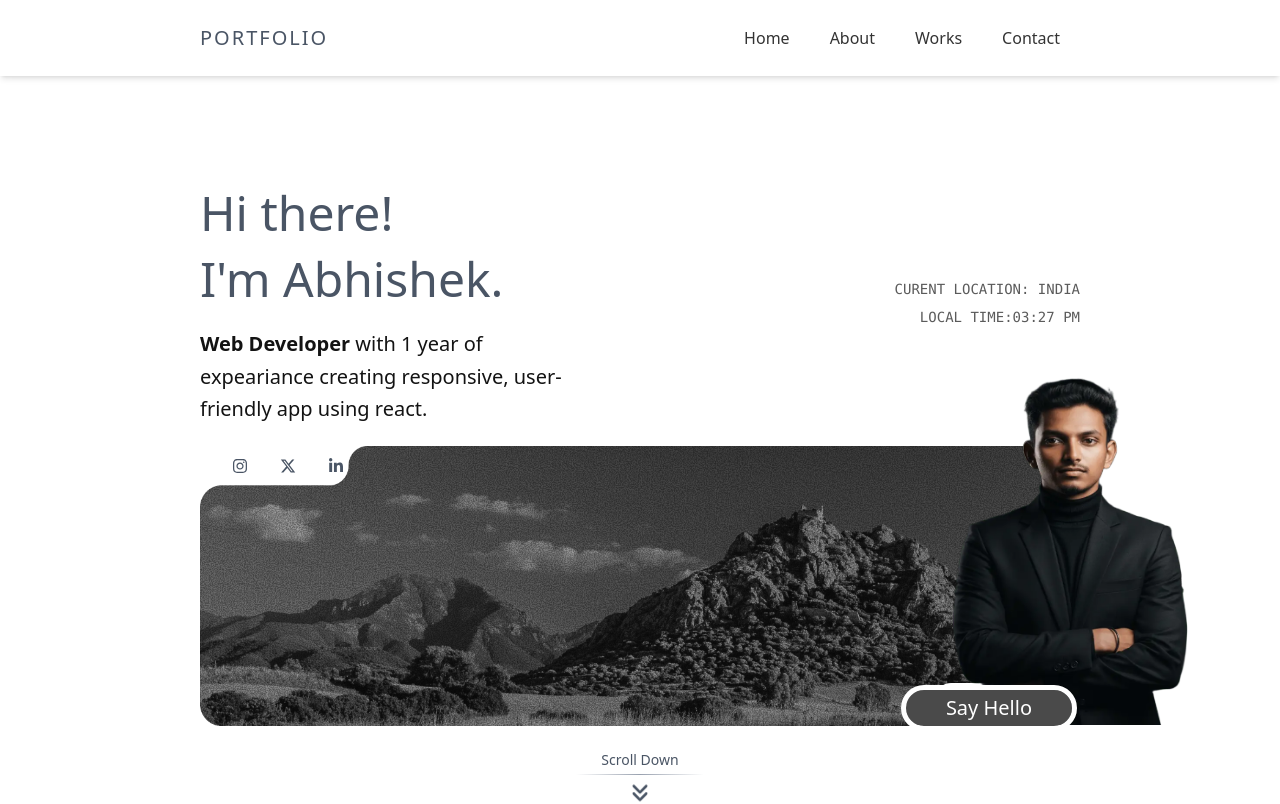
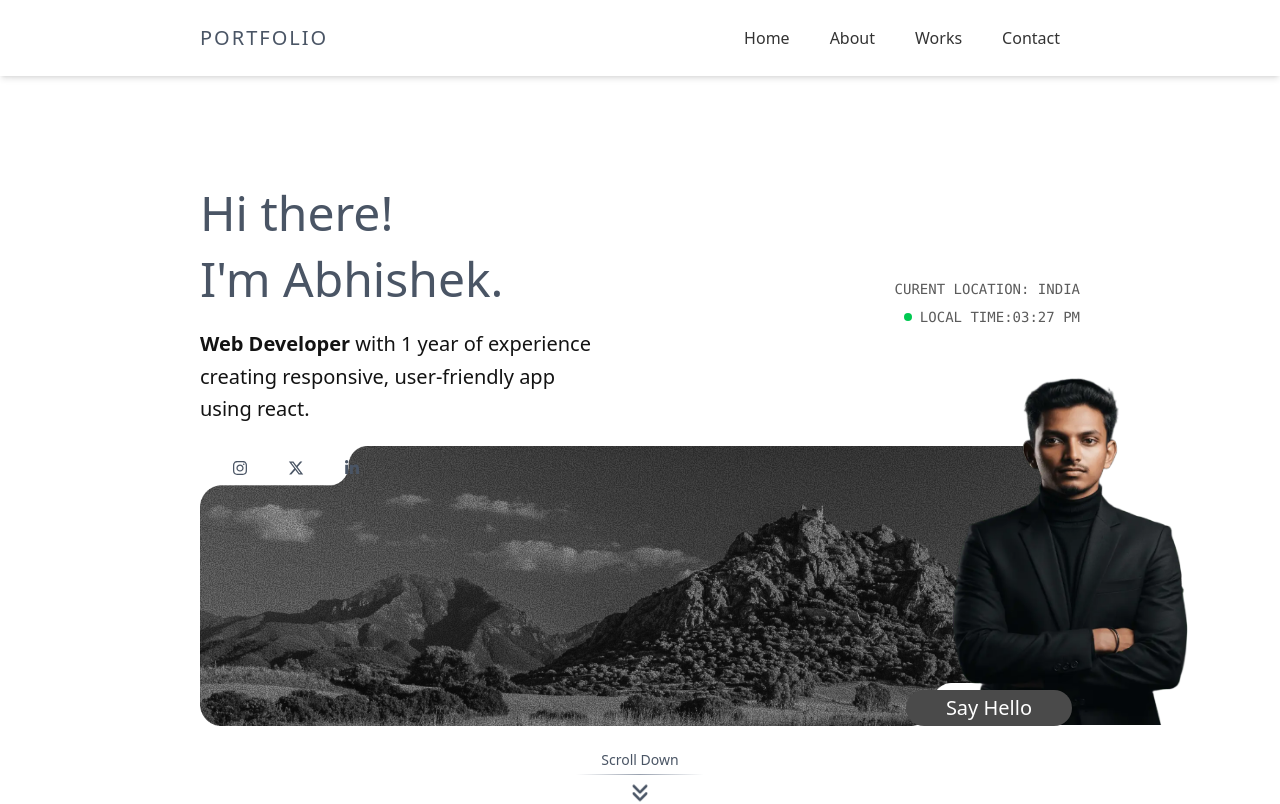
Before and after one commit to abhishekkarayil/portfolio, a React (Vite) app: page / in a window 1280 px wide. Shown: the top 804 px of the page. Built offline with nearby package versions, Linux system fonts and the light colour scheme.

Commit message:
enhance(AboutMe, Home, Works): improve button styling and responsiveness

```diff
--- a/src/Components/AboutMe/AboutMe.jsx
+++ b/src/Components/AboutMe/AboutMe.jsx
@@ -4,6 +4,7 @@ import { MdOutlineArrowOutward } from "react-icons/md";
 
 function AboutMe() {
     const skills = ["My Expertise", "HTML5", "CSS3", "JavaScript", "React.js", "Tailwind CSS", "Bootstrap"]
+
 
     return (
         <div className='lg:px-50 md:px-15 mt-15 px-2.5'>
@@ -62,8 +63,8 @@ function AboutMe() {
                     ))}
                 </div>
 
-                <div className='flex lg:mt-8  justify-center items-center p-5'>
-                    <button className='bg-[#4A4A4A] text-[#FFFFFF] text-sm md:text-base rounded-4xl md:w-35 md:h-10 w-35 h-8 hover:bg-[#5b5959]'>
+                <div className='flex   justify-center items-center p-5'>
+                    <button className='bg-[#4A4A4A] text-[#FFFFFF] text-sm md:text-base rounded-4xl md:w-35 md:h-10 w-35 h-8 hover:bg-[#5b5959] hover:cursor-pointer'>
                         Read More
                     </button>
                 </div>
--- a/src/Components/Header/StaggeredMenu/StaggeredMenu.jsx
+++ b/src/Components/Header/StaggeredMenu/StaggeredMenu.jsx
@@ -277,12 +277,10 @@ export const StaggeredMenu = ({
 
     textCycleAnimRef.current?.kill();
 
-    // Use icons directly, not keys for switching
     const currentIcon = opening ? <RiMenu3Fill key="menu" size="1.2em" /> : <IoCloseSharp key="close" size="1.2em" />;
     const targetIcon = opening ? <IoCloseSharp key="close" size="1.2em" /> : <RiMenu3Fill key="menu" size="1.2em" />;
     const cycles = 3;
 
-    // Build sequence of icons for animation
     const seq = [currentIcon];
     let lastIsMenu = opening;
     for (let i = 0; i < cycles; i++) {
--- a/src/Components/Home/Home.jsx
+++ b/src/Components/Home/Home.jsx
@@ -1,11 +1,10 @@
 import React from 'react'
 import { FaBeer } from "react-icons/fa";
 import { FaXTwitter } from "react-icons/fa6";
-import { FaLinkedinIn } from "react-icons/fa";
+import { FaLinkedinIn, FaInstagram } from "react-icons/fa";
 import bgImage from "../../assets/Images/Subtract.webp";
 import ptImage from "../../assets/Images/abhishek.webp"
 import { FaAnglesDown } from "react-icons/fa6";
-import { FaInstagram } from "react-icons/fa";
 import Time from './Time';
 
 
@@ -13,59 +12,66 @@ import Time from './Time';
 
 
 const Home = () => {
+  // local socials with icons (don't import from Header)
+  const socialItems = [
+    { label: 'Instagram', link: 'https://instagram.com', icon: <FaInstagram /> },
+    { label: 'X', link: 'https://twitter.com', icon: <FaXTwitter /> },
+    { label: 'LinkedIn', link: 'https://linkedin.com', icon: <FaLinkedinIn /> },
+  ];
+
   return (
-    <section className='w-full relative flex flex-col  justify-center md:px-15 lg:px-50 px-5 mt-20 '>
+    <section className='w-full relative flex flex-col justify-center md:px-15 lg:px-50 px-5 mt-20'>
       <div className='flex flex-col justify-between items-start'>
+        <div className='flex pt-25 w-full md:flex-row flex-col items-center lg:space-x-20 lg:space-y-0 space-y-6'>
+          <div className='flex flex-col items-end text-sm md:hidden w-full text-right text-[#5B5B5B] space-y-2 font-mono'>
+            <p>CURENT LOCATION: INDIA</p>
+            <div className='flex items-center'>
+              <span className='w-2 h-2 bg-green-500 rounded-full mr-2' />LOCAL TIME: <Time/>
+            </div>
+          </div>
 
-        <div className='flex pt-25 w-full md:flex-row flex-col items-center lg:space-x-20 lg:space-y-0 space-y-6 '>
-            <div className='flex flex-col items-end text-sm md:hidden  w-full text-right text-[#5B5B5B]  space-y-2 font-mono'>
+          <div className='flex flex-col w-full'>
+            <h1 className='text-gray-600 lg:text-5xl text-3xl font-medium leading-snug'>Hi there! <br /> I'm Abhishek.</h1>
+            <p className='lg:text-xl text-sm max-w-130 text-[#131313] leading-relaxed mt-4'><span className='font-semibold'>Web Developer</span> with 1 year of experience creating responsive, user-friendly app using react.</p>
+          </div>
+
+          <div className='md:flex flex-col items-end text-sm hidden w-full text-right text-[#5B5B5B] space-y-2 font-mono'>
             <p>CURENT LOCATION: INDIA</p>
-            <p className='flex items-center '>
-              <span classNsmame='w-2 h-2 bg-green-500 rounded-full mr-2'></span>LOCAL TIME: <Time/></p>
-
-          </div>
-          <div className='flex flex-col w-full'>
-
-            <h1 className=' text-gray-600 lg:text-5xl text-3xl font-medium leading-snug'>Hi there! <br /> I'm Abhishek.</h1>
-            <p className='lg:text-xl text-sm max-w-130 text-[#131313] leading-relaxed mt-4 '><span className='font-semibold'>Web Developer</span> with 1 year of expeariance creating responsive, user-friendly app using react.</p>
-          </div>
-          <div className='md:flex flex-col items-end text-sm hidden  w-full text-right text-[#5B5B5B]  space-y-2 font-mono'>
-            <p>CURENT LOCATION: INDIA</p>
-            <p className='flex items-center '>
-              <span classNsmame='w-2 h-2 bg-green-500 rounded-full mr-2'></span>LOCAL TIME: <Time/></p>
-
+            <div className='flex items-center'>
+              <span className='w-2 h-2 bg-green-500 rounded-full mr-2' />LOCAL TIME: <Time/>
+            </div>
           </div>
         </div>
 
-        <div className='w-full flex  relative  mt-5 '>
-          <img src={bgImage} alt="Background"  loading="lazy"decoding="async" className='bg-cover grayscale-100 w-full lg:h-70' />
+        <div className='w-full flex relative mt-5'>
+          <img src={bgImage} alt="Background" loading="lazy" decoding="async" className='bg-cover grayscale-100 w-full lg:h-70' />
 
-          <div className=' absolute  flex gap-[9px] ml-2 mt-1 text-[6px]  md:gap-5 md:ml-3 lg:gap-8 md:text-base  md:mt-1 text-gray-600 lg:ml-6 rounded-3xl lg:p-2'>
-            <a href="https://instagram.com" target='_blank' rel='noreferrer'>
-              <FaInstagram className='hover:text-black' /> </a>
-            <a href="https://twitter.com" target='_blank' rel='noreferrer'>
-              <FaXTwitter className='hover:text-black' /></a>
-            <a href="https://linkedin.com" target='_blank' rel='noreferrer'>
-              <FaLinkedinIn className='hover:text-black' /></a>
+          <div className='absolute flex '>
+            <ul className='flex gap-[9px] ml-2 mt-1 text-[6px] md:gap-5 md:ml-3 lg:gap-10 md:text-base md:mt-1 text-gray-600 lg:ml-6 rounded-3xl lg:p-2'>
+              {socialItems.map((social, index) => (
+                <li key={index}>
+                  <a href={social.link} target='_blank' rel='noreferrer' className='inline-flex items-center'>
+                    {social.icon}
+                  </a>
+                </li>
+              ))}
+            </ul>
           </div>
-          <img src={ptImage} alt="abhishek" oading="lazy"decoding="async" className='absolute lg:w-[300px] h-26 ml-45 md:w-50 md:h-[245px] md:ml-100 bottom-[1px] lg:h-[350px] lg:ml-180 lg:bottom-[0.5px]' />
-          <button className='absolute bg-[#4A4A4A] text-white text-[6px] px-3 py:1.5 outline-4
-           md:text-xs md:px-6 md:py-1 md:right-2 lg:text-xl lg:px-10 lg:py-1 rounded-4xl bottom-0 right-1 outline-white md:outline-7 lg:outline-5 hover:bg-[#464444] hover:cursor-pointer'>Say Hello</button>
 
+          <img src={ptImage} alt="abhishek" loading="lazy" decoding="async" className='absolute lg:w-[300px] h-26 ml-45 md:w-50 md:h-[245px] md:ml-100 bottom-[1px] lg:h-[350px] lg:ml-180 lg:bottom-[0.5px]' />
+
+          <button className='absolute bg-[#4A4A4A] text-white text-[6px] px-3 py-1.5 md:text-xs md:px-6 md:py-1 md:right-2 lg:text-xl lg:px-10 lg:py-1 rounded-4xl bottom-0 right-1 hover:bg-[#464444] hover:cursor-pointer'>
+            Say Hello
+          </button>
         </div>
+      </div>
 
+      <div className="text-center mt-6 flex flex-col items-center gap-1">
+        <p className="text-sm text-gray-600">Scroll Down</p>
+        <div className="w-32 h-[1.5px] bg-gradient-to-r from-transparent via-gray-400 to-transparent" />
+        <FaAnglesDown className='lg:text-xl md:text-lg text-base text-gray-600 mt-2 animate-bounce' />
       </div>
-      <div class="text-center mt-6 flex flex-col items-center gap-1">
-    <p class="text-sm text-gray-600">Scroll Down</p>
-    <div className="w-32 h-[1.5px] bg-gradient-to-r from-transparent via-gray-400 to-transparent"></div>
-    <FaAnglesDown className='lg:text-xl md:text-lg text:-base text-gray-600 mt-2 animate-bounce' />
-  </div>
     </section>
-
-
-
-
-
   )
 }
 
--- a/src/Components/Works/Works.jsx
+++ b/src/Components/Works/Works.jsx
@@ -147,7 +147,7 @@ function Works() {
             </div>
 
             <div className='flex lg:mt-8 mt-8 justify-center items-center'>
-                <button className='bg-[#4A4A4A] text-[#FFFFFF] text-sm md:text-base rounded-4xl md:w-49 md:h-10 w-35 h-8 hover:bg-[#5b5959]'>
+                <button className='bg-[#4A4A4A] text-[#FFFFFF] text-sm md:text-base rounded-4xl md:w-49 md:h-10 w-35 h-8 hover:bg-[#5b5959] hover:cursor-pointer'>
                     View All Works
                 </button>
             </div>
```
